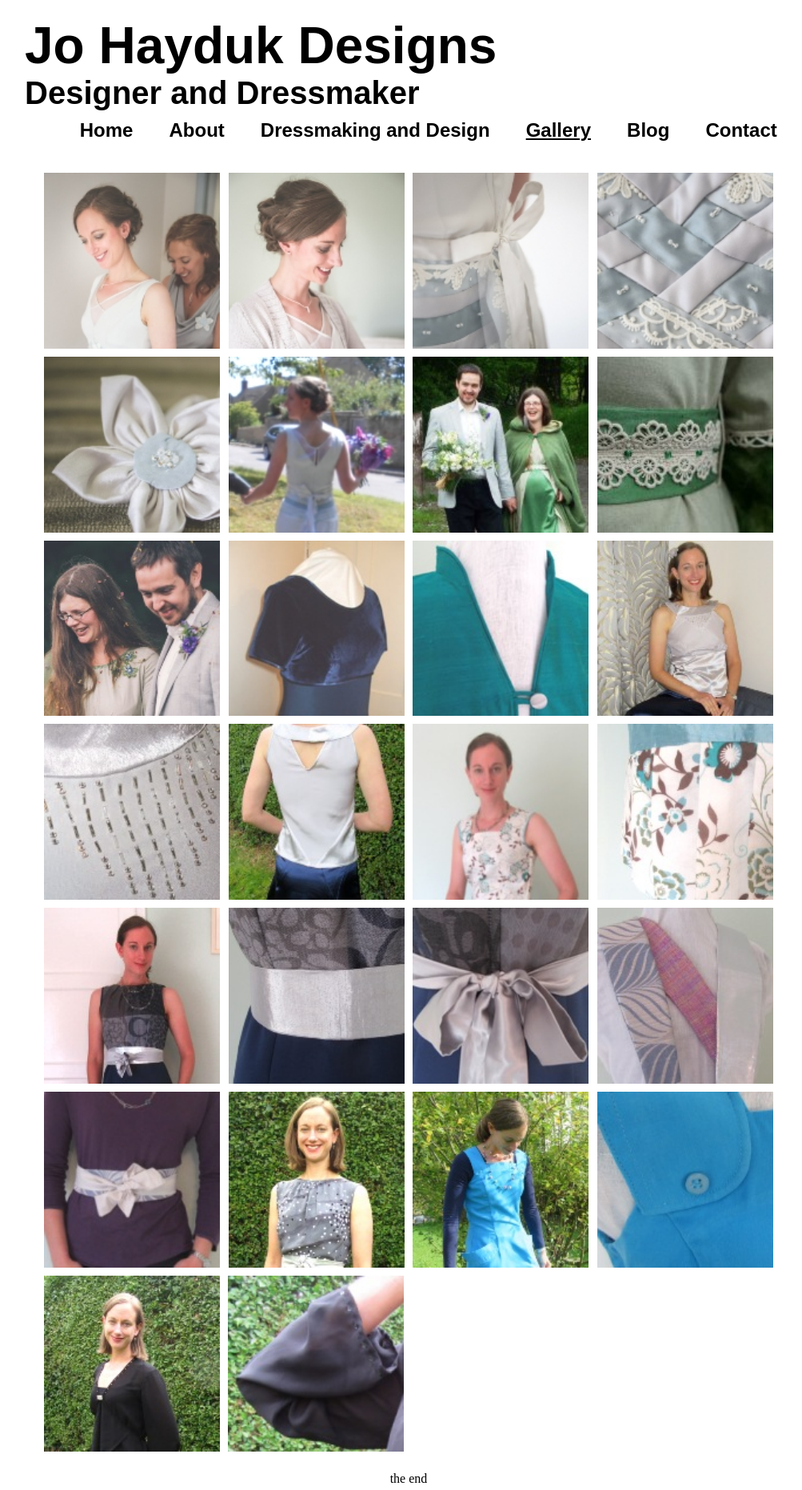
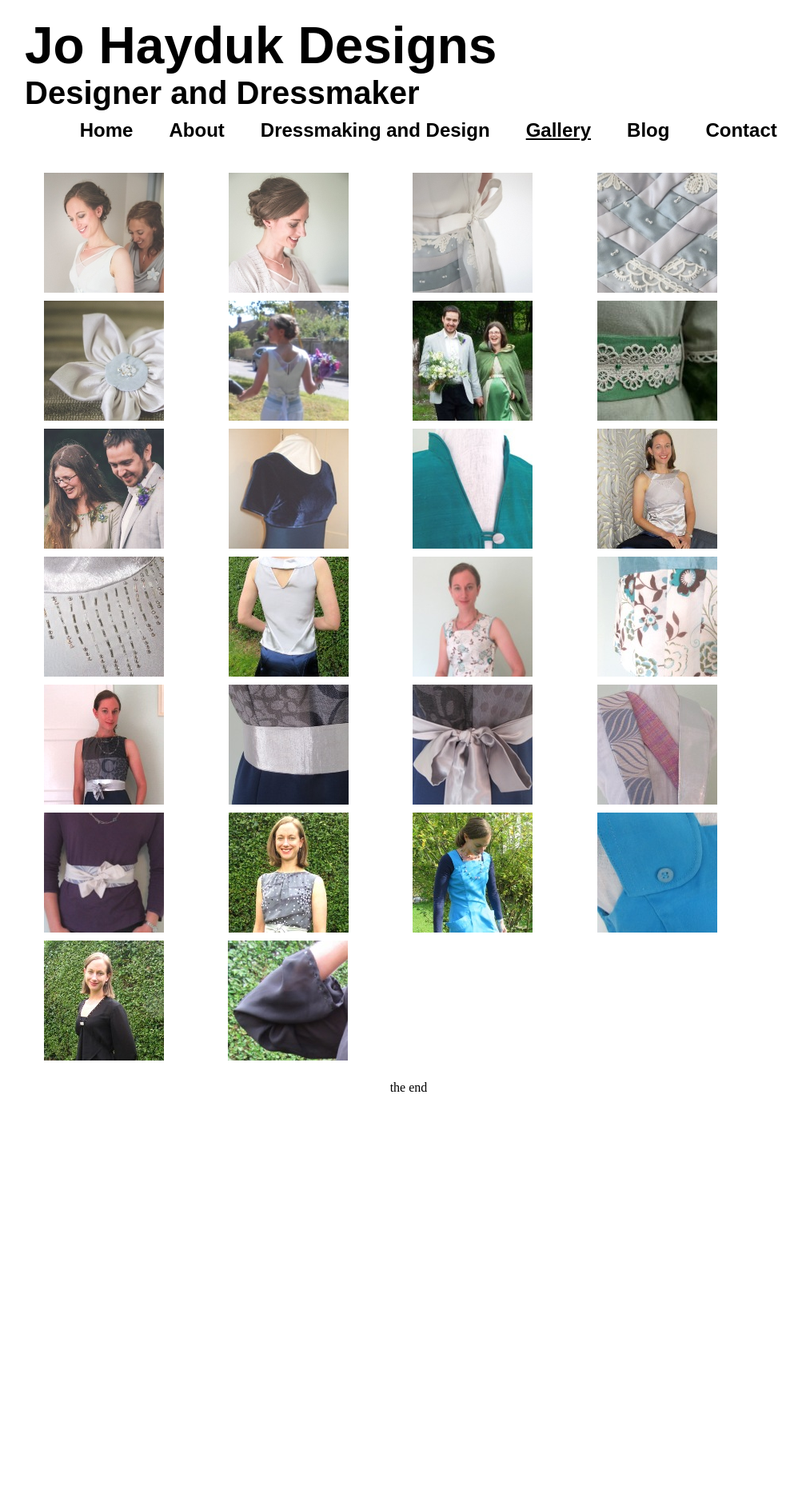
Before and after one commit to py1sl/jhdesigns_website, a Jekyll site: the page built from _pages/gallery/index.html, in a window 1280 px wide. Shown: the whole page at 80% size, without its empty margins (129-1132 px from the left). Built offline with Jekyll 4.4.1, drawn with Linux system fonts in a browser that asks for light colours; some web fonts are replaced; after the commit the page ends 1374 px from its top, so only the background shows below that.

Commit message:
gallery layout

```diff
--- a/css/main.css
+++ b/css/main.css
@@ -222,9 +222,7 @@ margin-bottom:5px;
 	width: 24%;
 }
 
-.photo-gallery li img {
-	width: 100%;
-}
+
 
 
 .link-gallery, .link-gallery li {
```
